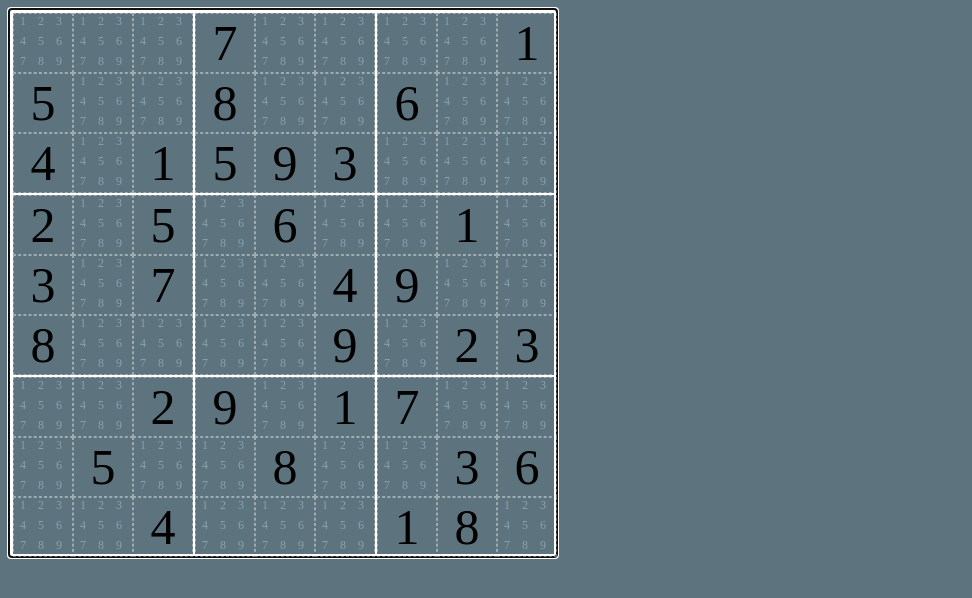
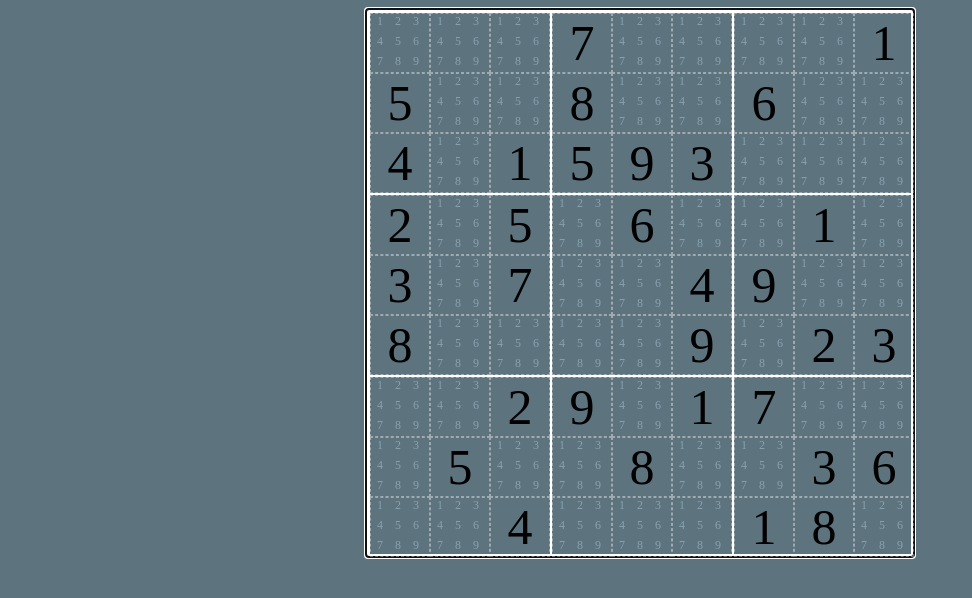
Before and after one commit to billkratzer/sudoku-web, a plain HTML site: page src/index.html in a window 1280 px wide. Shown: the whole page, without its empty margins (0-972 px from the left). Drawn offline with Linux system fonts and the light colour scheme.

Commit message:
Centering the board

```diff
--- a/src/css/game.css
+++ b/src/css/game.css
@@ -7,13 +7,18 @@ div {
     margin: 0;
 }
 
+#game_area {
+    text-align: center;
+    width: 100%;
+}
+
 #board {
     border: white solid 4px;
     margin: 0;
     padding: 0;
     width: 542px;
     height: 542px;
-
+    display: inline-block;
 }
 
 .big_row {
```
